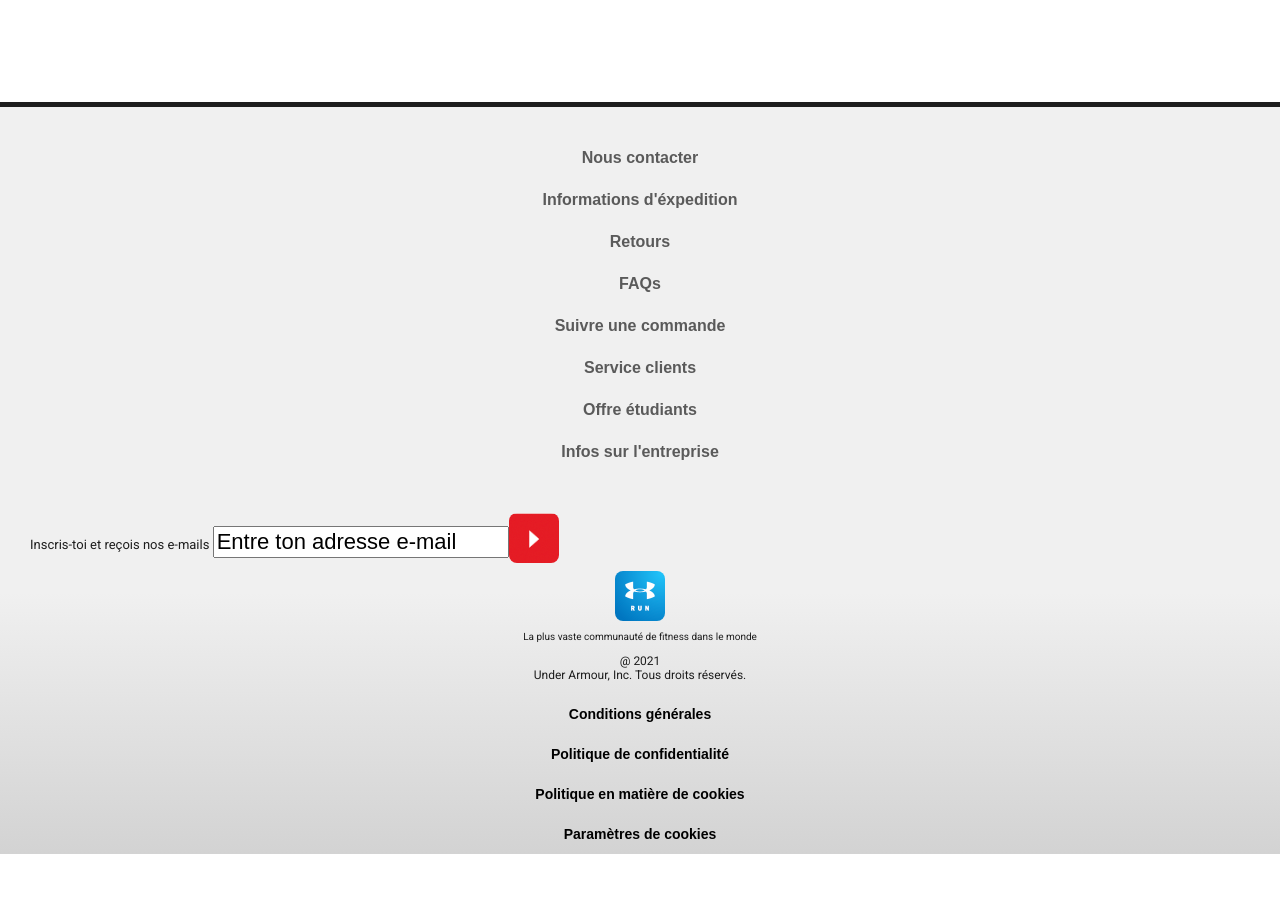
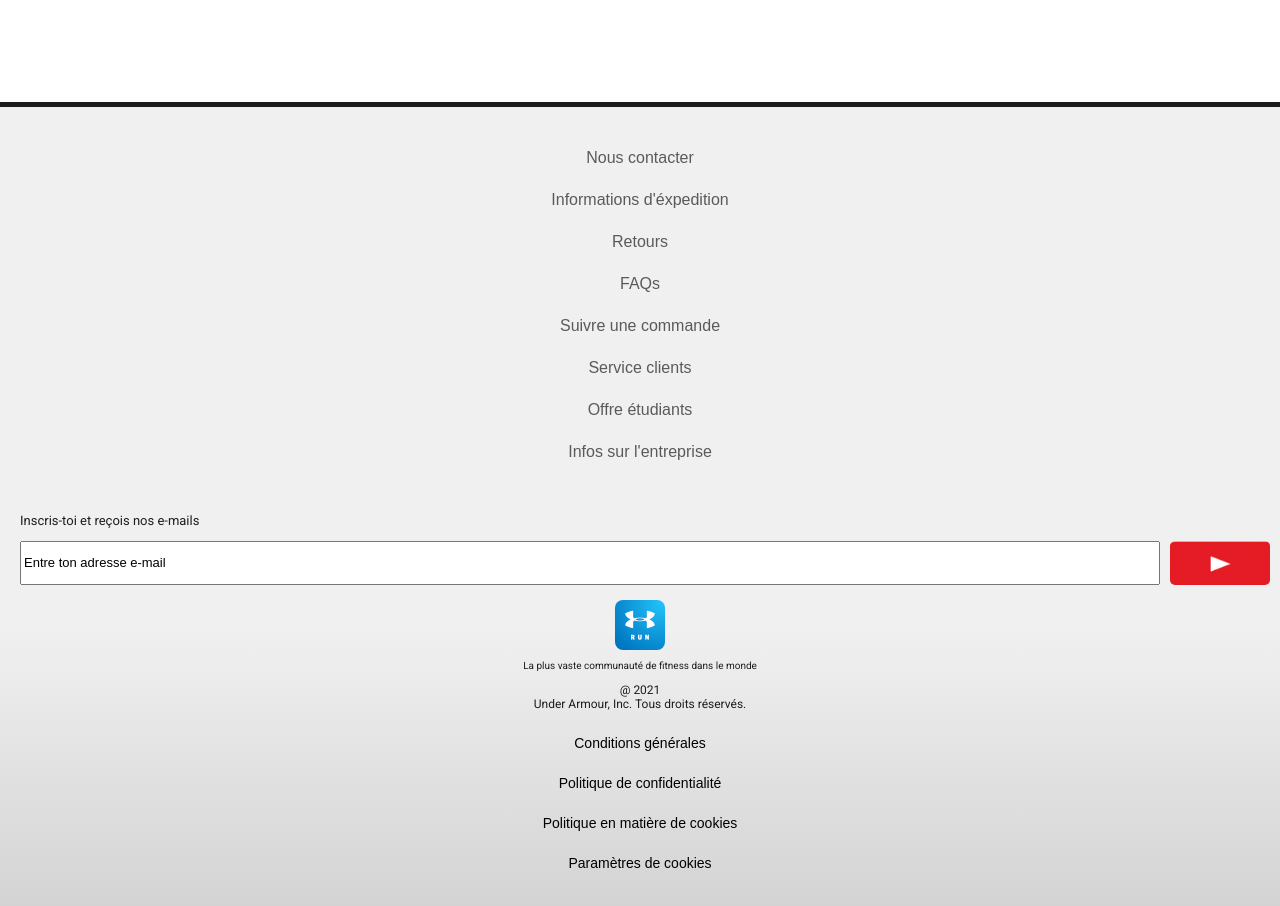
Before and after one commit to Charles-Chrismann/Underarmour, a plain HTML site: page index.html in a window 1280 px wide. Shown: the part 6070-6976 px from the top of the page. Before the commit the page ends 6924 px from the top, so only its background shows below. Drawn offline with Linux system fonts and the light colour scheme.

Commit message:
modification footer

```diff
--- a/css/style.css
+++ b/css/style.css
@@ -230,6 +230,7 @@
     footer {
         background:linear-gradient(to bottom,rgba(195,195,195,0) 65%,rgba(195,195,195,.65) 100%) #f0f0f0;
         margin-top: 100px;
+        padding-bottom: 30px;
         border-top: 5px solid #1d1d1d;
         clear: both;
         color: #1d1d1d;
@@ -245,32 +246,46 @@
         text-align: center;
         padding: 12px;
         font-size: 16px;
+        font-weight: 300;
         color: #5a5a5a;
         font-family:Arial,sans-serif;
     }
 
     .footer_content {
        margin-top: 40px;
-        margin-left: 30px;
+        margin-left: 20px;
         padding: 0px;
         font-size: 13px;
-        display: flex;
     }
     #boutonMail {
-        height: 50px;
-        width: 50px;
-        border-radius: 8px;
+        height: 44px;
+        width: 100px;
+        border-radius: 5px;
+        margin-right: 10px;
 
     }
 
     .footer_content input {
-       font-size: 22px;
+       font-size: 13px;
+       flex: 1 0 60%;
+       margin-right: 10px;
+
+    }
+
+    .footer_input {
+        display: flex;
+        justify-content: center;
+    }
+    ::placeholder{
+        color: black !important;
+       font-weight: 400;
     }
 
     #logo_bas {
-        height: 50px;
-        width: 50px;
-        display: block;
+    height: 50px;
+    width: 50px;
+    display: block;
+    margin-top: 15px;
     margin-left: auto;
     margin-right: auto;
     border-radius: 8px;
@@ -295,6 +310,7 @@
         font-size: 14px;
         color: black;
         font-family:Arial,sans-serif;
+        font-weight: 300;
 
     }
 
--- a/index.html
+++ b/index.html
@@ -209,9 +209,11 @@
 
             <div class="footer_content">
                 <p> Inscris-toi et reçois nos e-mails
-                    <input value="Entre ton adresse e-mail">
                 </p>
-                <img id="boutonMail" src="images/boutonMail.png">
+                <div class="footer_input">
+                    <input placeholder="Entre ton adresse e-mail">
+                    <img id="boutonMail" src="images/boutonMail.png">
+                </div>
             </div>
             <div class="logo_footer"
                 href="http://www.mapmyrun.com/redirect/device/?desktop=http://www.mapmyrun.com/&ios=https://itunes.apple.com/app/id291890420&android=https://play.google.com/store/apps/details?id=com.mapmyrun.android2">
@@ -230,7 +232,7 @@
                 <a
                     href="https://account.underarmour.com/fr-fr/privacy?locale=fr#comment-nous-utilisons-les-outils-de-collecte-de-donn-es-et-la-publicit-en-ligne">Politique
                     en matière de cookies</a>
-                <a>Paramètres de cookies</a>
+                <a href="https://www.tesial.be/wp-content/uploads/2016/01/illustration_cookies.jpg"> Paramètres de cookies</a>
             </div>
 
         </footer>
```
